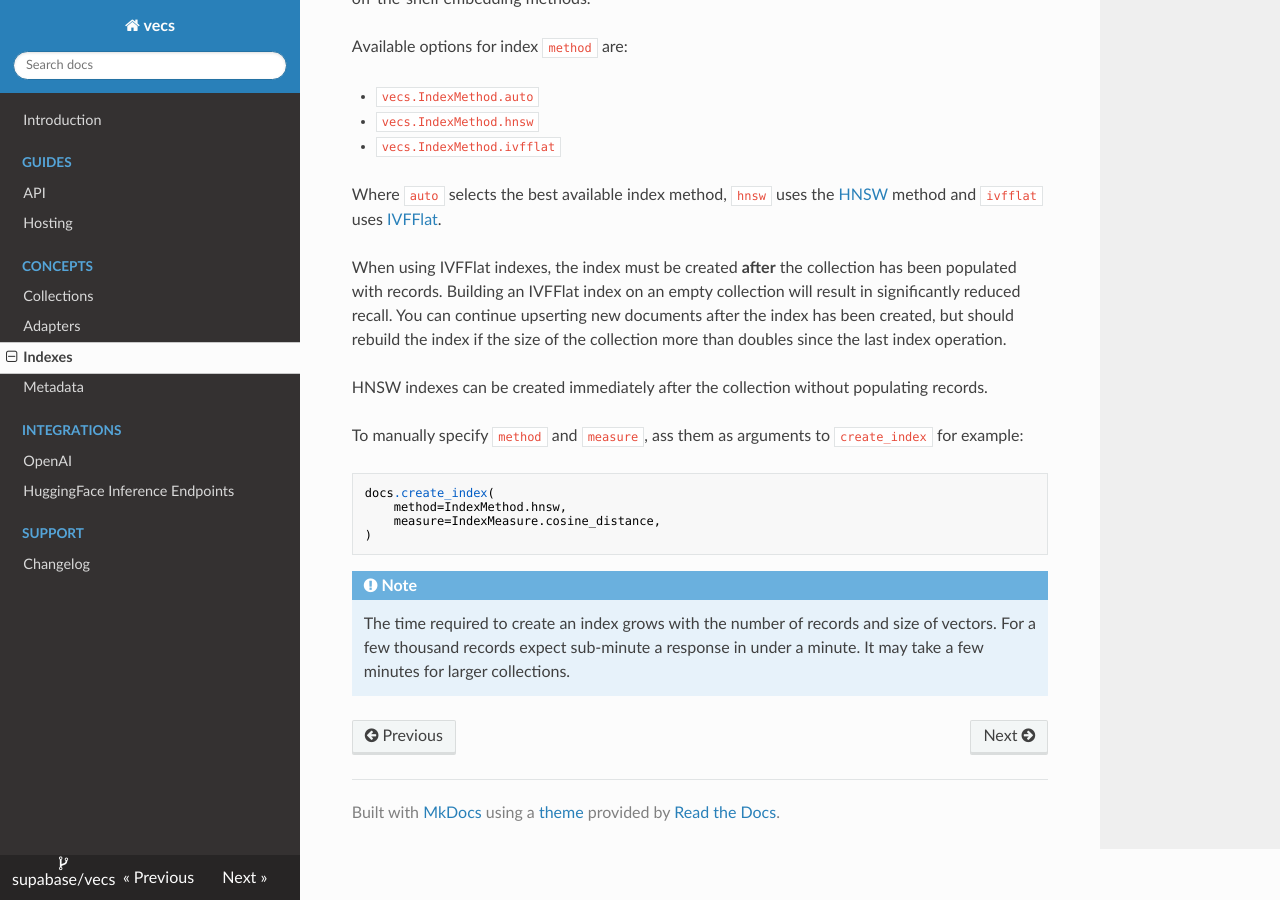
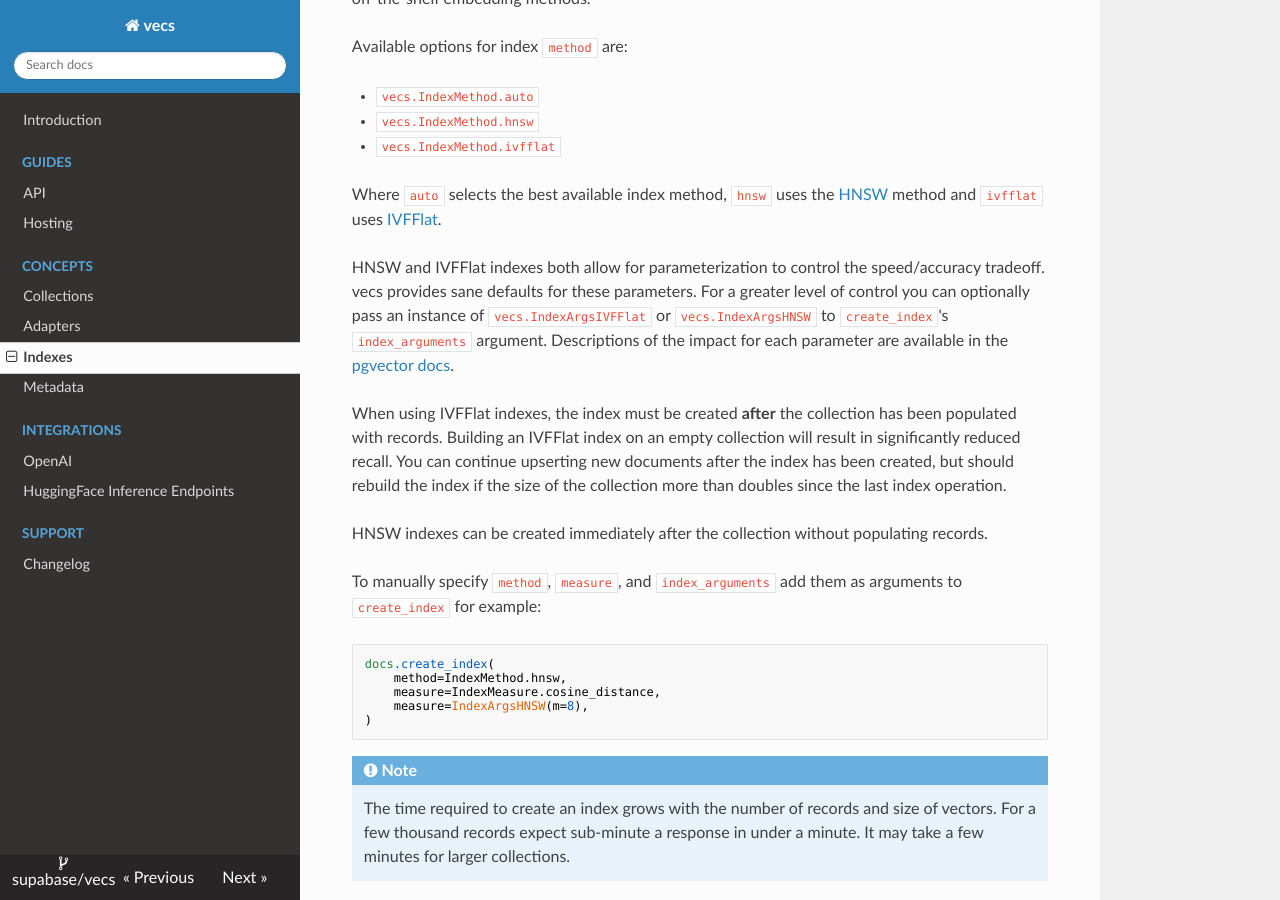
Before and after one commit to supabase/vecs, an MkDocs documentation site: the page built from docs/concepts_indexes.md, in a window 1280 px wide and 900 px high, scrolled down 985 px. Built offline with MkDocs 1.6.1, drawn with Linux system fonts in a browser that asks for light colours; nearby versions of some CDN libraries.

Commit message:
add docs for index_arguments

````diff
--- a/docs/concepts_indexes.md
+++ b/docs/concepts_indexes.md
@@ -40,16 +40,19 @@ Available options for index `method` are:
 
 Where `auto` selects the best available index method, `hnsw` uses the [HNSW](https://github.com/pgvector/pgvector#hnsw) method and `ivfflat` uses [IVFFlat](https://github.com/pgvector/pgvector#ivfflat).
 
+HNSW and IVFFlat indexes both allow for parameterization to control the speed/accuracy tradeoff. vecs provides sane defaults for these parameters. For a greater level of control you can optionally pass an instance of `vecs.IndexArgsIVFFlat` or `vecs.IndexArgsHNSW` to `create_index`'s `index_arguments` argument. Descriptions of the impact for each parameter are available in the [pgvector docs](https://github.com/pgvector/pgvector).
+
 When using IVFFlat indexes, the index must be created __after__ the collection has been populated with records. Building an IVFFlat index on an empty collection will result in significantly reduced recall. You can continue upserting new documents after the index has been created, but should rebuild the index if the size of the collection more than doubles since the last index operation.
 
 HNSW indexes can be created immediately after the collection without populating records.
 
-To manually specify `method` and `measure`, ass them as arguments to `create_index` for example:
+To manually specify `method`, `measure`, and `index_arguments` add them as arguments to `create_index` for example:
 
 ```python
 docs.create_index(
     method=IndexMethod.hnsw,
     measure=IndexMeasure.cosine_distance,
+    measure=IndexArgsHNSW(m=8),
 )
 ```
 
````
Also changed, not shown: docs/api.md (+4 -1 lines), docs/support_changelog.md (+2 -0 lines), 1 other file.
